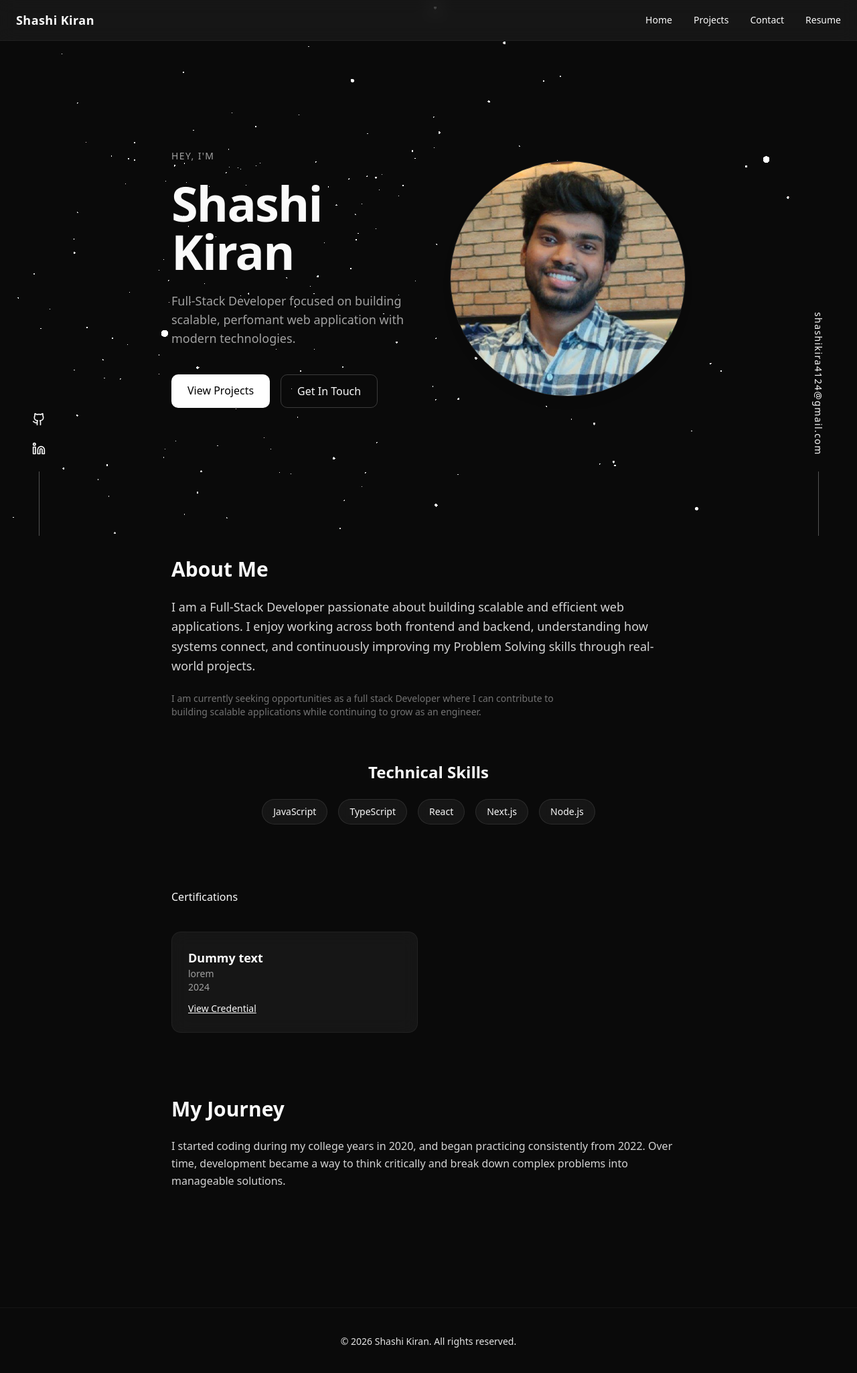
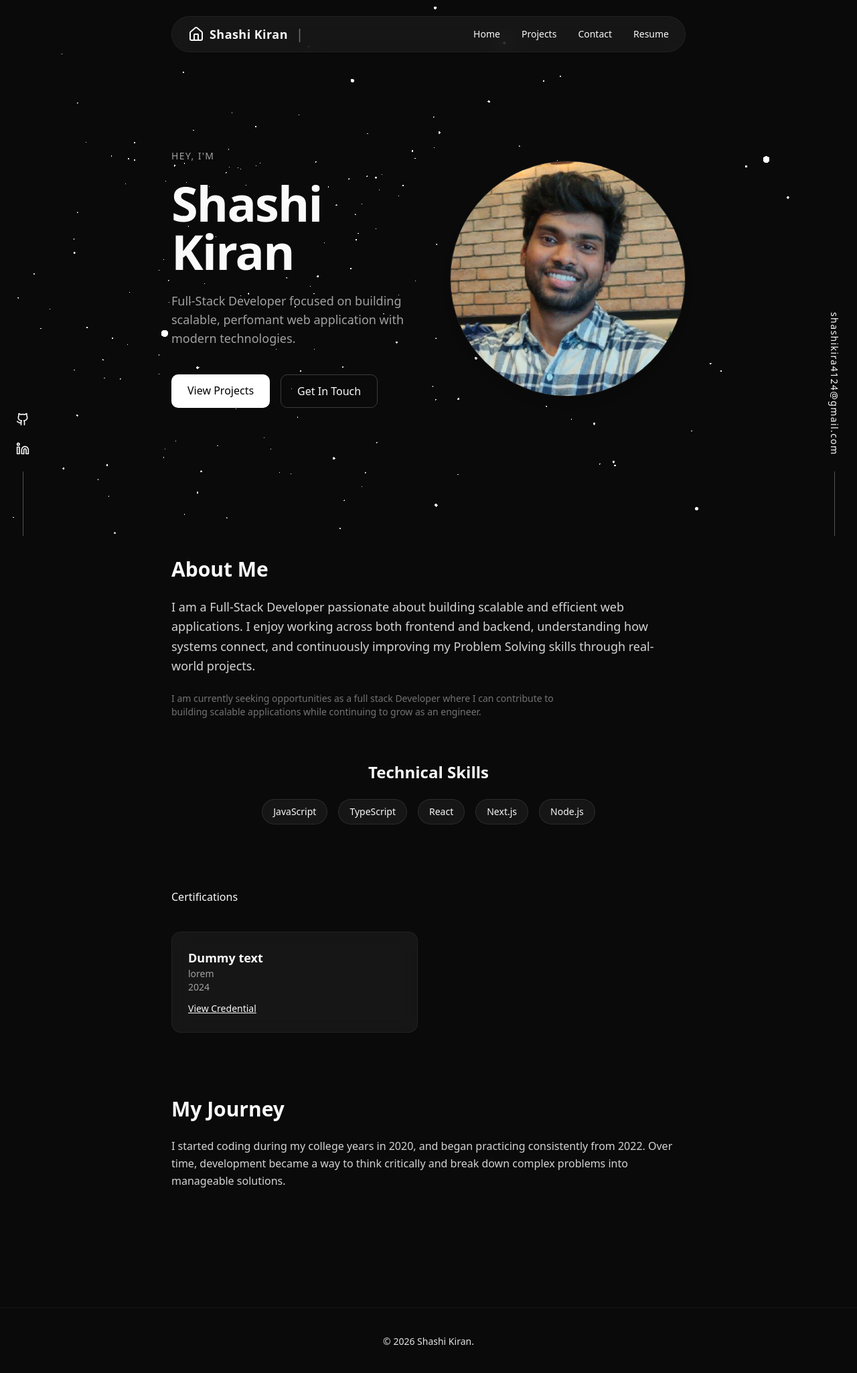
Before and after one commit to shashikira02/Portfolio, a Next.js app: page / in a window 1280 px wide. Shown: the top 2050 px of the page at 67% size. Built offline with nearby package versions, Linux system fonts and the light colour scheme.

Commit message:
updating navbar layout with rounded container

```diff
--- a/src/components/layout/Footer.tsx
+++ b/src/components/layout/Footer.tsx
@@ -20,7 +20,7 @@ const Footer = () => {
 
         {/* Copyright */}
         <p className="text-sm text-neutral-200">
-          © {new Date().getFullYear()} Shashi Kiran. All rights reserved.
+          © {new Date().getFullYear()} Shashi Kiran.
         </p>
         <button onClick={copyEmail} className='text-sm text-neutral-200 hover:opacity-70 transition md:hidden'>
           {copied ? 'Copied!' : email}
--- a/src/components/layout/Navbar.tsx
+++ b/src/components/layout/Navbar.tsx
@@ -1,8 +1,8 @@
 'use client';
 
-import { Menu, X } from 'lucide-react';
+import { Home, Menu, X } from 'lucide-react';
 import Link from 'next/link';
-import { useState } from 'react';
+import { useState, useEffect, useRef } from 'react';
 
 const NAV_LINKS = [
   { label: 'Home', href: '/' },
@@ -14,16 +14,45 @@ const NAV_LINKS = [
 
 const Navbar = () => {
   const [isOpen, setIsOpen] = useState<boolean>(false);
+  const menuRef = useRef<HTMLDivElement>(null);
+
+  useEffect(() => {
+    const handleEscape = (e: KeyboardEvent) => {
+      if (e.key === 'Escape') setIsOpen(false);
+    };
+    const handleClickOutside = (e: MouseEvent) => {
+      if (menuRef.current && !menuRef.current.contains(e.target as Node)) {
+        setIsOpen(false);
+      }
+    };
+    if (isOpen) {
+      document.addEventListener('keydown', handleEscape);
+      document.addEventListener('mousedown', handleClickOutside);
+      return () => {
+        document.removeEventListener('keydown', handleEscape);
+        document.removeEventListener('mousedown', handleClickOutside);
+      };
+    }
+  }, [isOpen]);
 
   return (
     <header className="fixed top-0 left-0 w-full z-50">
-      <nav className="mx-auto flex w-full items-center justify-between px-6 py-4 backdrop-blur-md bg-white/5 border-b border-white/5">
-        <Link href="/" className="text-lg font-semibold tracking-wide">
+      <nav className="w-[90%] md:w-[70%] lg:w-[60%] mx-auto mt-6" ref={menuRef}>
+
+        <div className="flex items-center justify-between px-6 py-3 rounded-full border border-white/5 bg-white/5 backdrop-blur-md">
+
+          <div className="flex items-center gap-3">
+
+            <Link href="/" className="flex items-center gap-2 text-lg font-semibold tracking-wide hover:opacity-80 transition">
+              <Home />
               Shashi Kiran
             </Link>
+            <span className='text-neutral-500 text-xl hidden md:block' aria-hidden="true">|</span>
+          </div>
 
           {/* Desktop Links */}
           <div className="hidden md:flex items-center md:gap-8">
+
             {NAV_LINKS.map((link) => (
               <Link
                 key={link.label}
@@ -39,20 +68,25 @@ const Navbar = () => {
         <button
           className="md:hidden"
           onClick={() => setIsOpen((prev) => !prev)}
-          aria-label="Toggle menu"
+          aria-label={isOpen ? 'Close menu' : 'Open menu'}
+          aria-expanded={isOpen}
+          aria-controls="mobile-menu"
         >
           {isOpen ? <X size={22} /> : <Menu size={22} />}
         </button>
+
+        </div>
+
       </nav>
 
       {/* Mobile Menu*/}
       {isOpen && (
-        <div className="md:hidden flex flex-col gap-6 px-6 py-6 backdrop-blur-md bg-white/5 border-b border-white/5 ">
+        <div id="mobile-menu" className="md:hidden w-[90%] mx-auto mt-4  flex flex-col gap-6 px-6 py-6 rounded-3xl border border-white/10  bg-white/5 backdrop-blur-md">
           {NAV_LINKS.map((link) => (
             <Link
               key={link.label}
               href={link.href}
-              className="text-base font-medium"
+              className="text-base font-medium hover:opacity-70 transition-opacity"
               onClick={() => setIsOpen(false)}
             >
               {link.label}
--- a/src/components/layout/SocialSidebar.tsx
+++ b/src/components/layout/SocialSidebar.tsx
@@ -16,7 +16,7 @@ const SocialSidebar = () => {
     return (
         <>
             {/* Left - Social Icons */}
-            <div className="fixed left-6 xl:left-12 bottom-0 hidden md:flex flex-col items-center gap-6 z-50">
+            <div className="fixed left-6 bottom-0 hidden md:flex flex-col items-center gap-6 z-50">
                 <a
                     href="#"
                     target="_blank"
@@ -41,7 +41,7 @@ const SocialSidebar = () => {
             </div>
 
             {/* Right - Email */}
-            <div className='fixed right-6 xl:right-12 bottom-0 hidden md:flex flex-col items-center z-50'>
+            <div className='fixed right-6 bottom-0 hidden md:flex flex-col items-center z-50'>
                 <button
                     onClick={copyEmail}
                     className='[writing-mode:vertical-rl] text-sm tracking-widest hover:text-white/80 hover:-translate-y-1 transition-all duration-200 mb-6'
```
Lines whose indentation alone changed are shown as unchanged.
